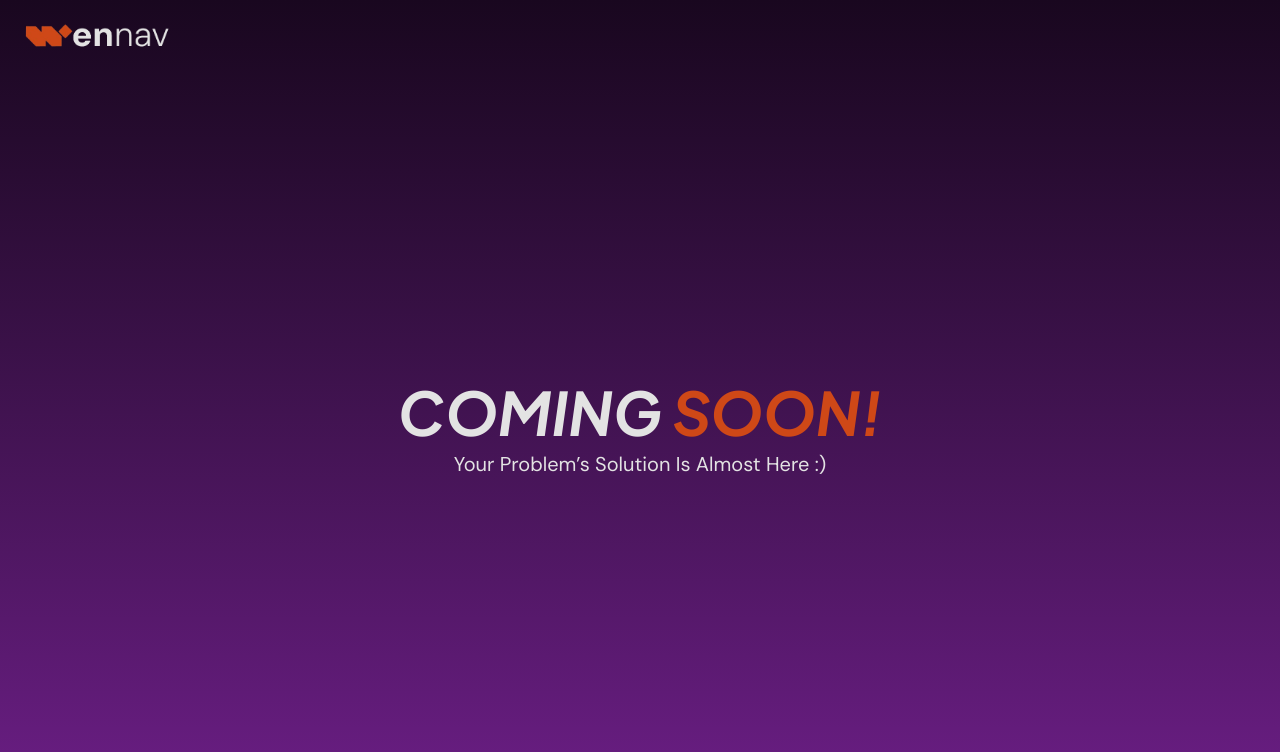
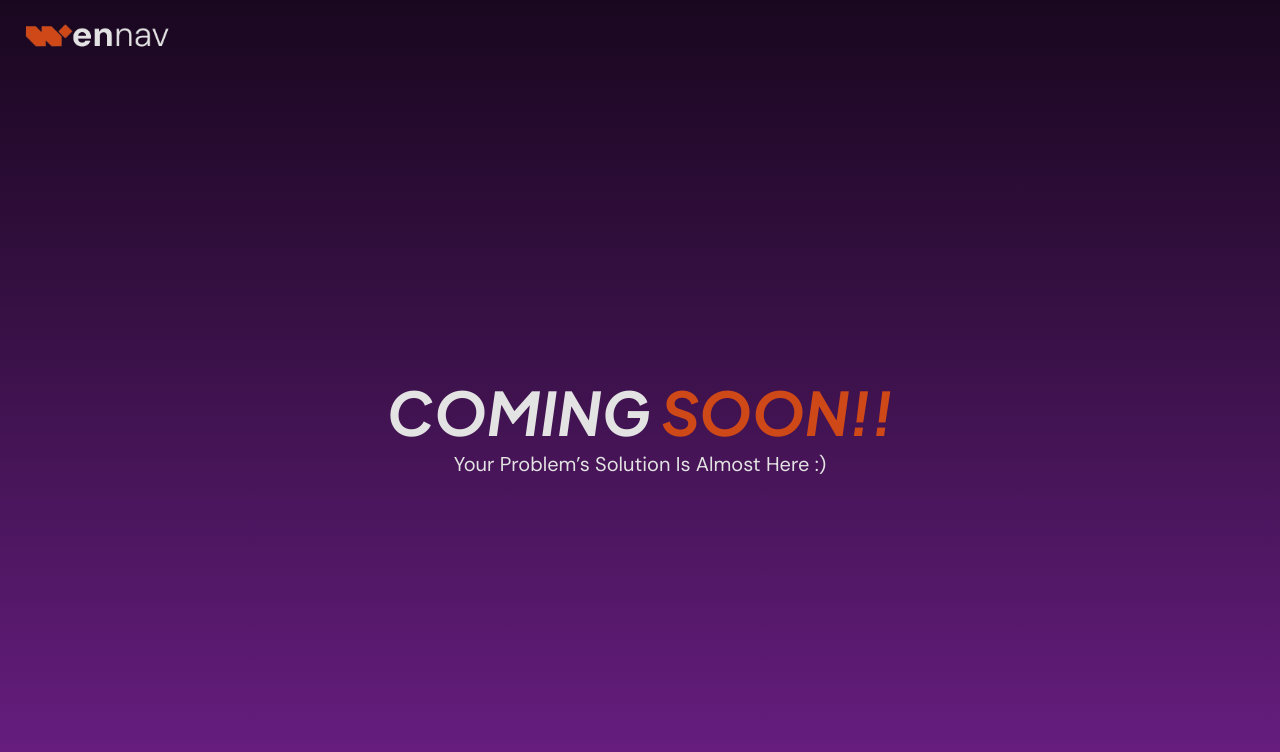
Before and after one commit to wennav-codebase/wennav, a Next.js app: page / in a window 1280 px wide. Shown: the top 752 px of the page. Built offline with nearby package versions, Linux system fonts and the light colour scheme.

Commit message:
something

```diff
--- a/src/app/page.tsx
+++ b/src/app/page.tsx
@@ -28,7 +28,7 @@ export default function Home() {
       animate = {{opacity: 1, y: 0}}
       transition = {{duration: 0.5}}
       className="flex flex-col self-center items-center gap-y-2" >
-        <h1 className="font-heading text-6xl font-bold italic text-secondary uppercase">Coming <span className="text-accent">Soon!</span>
+        <h1 className="font-heading text-6xl font-bold italic text-secondary uppercase">Coming <span className="text-accent">Soon!!</span>
         </h1>
         <p className="font-text text-secondary text-xl">Your Problem’s Solution Is Almost Here :)</p>
       </motion.div>
```
